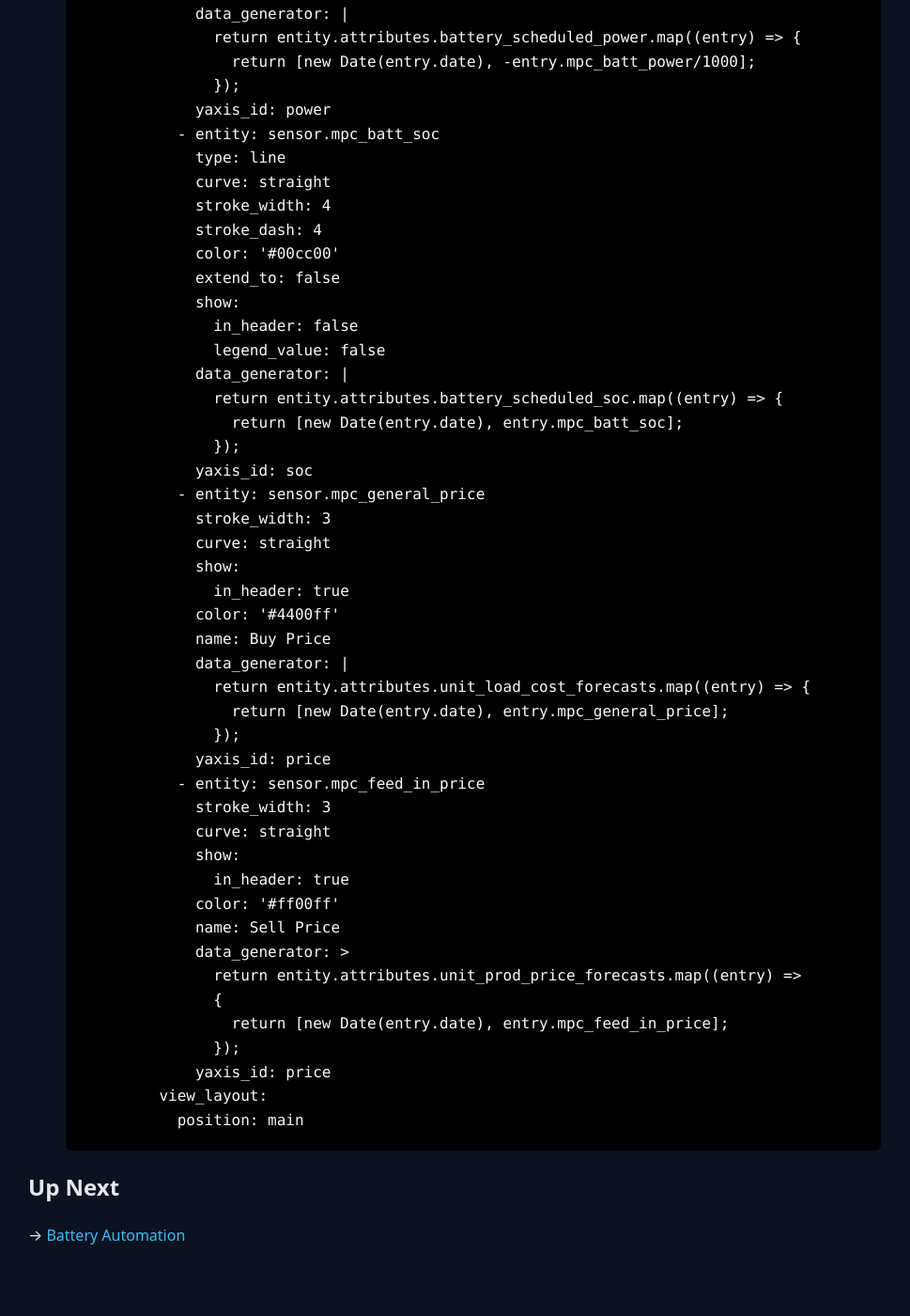
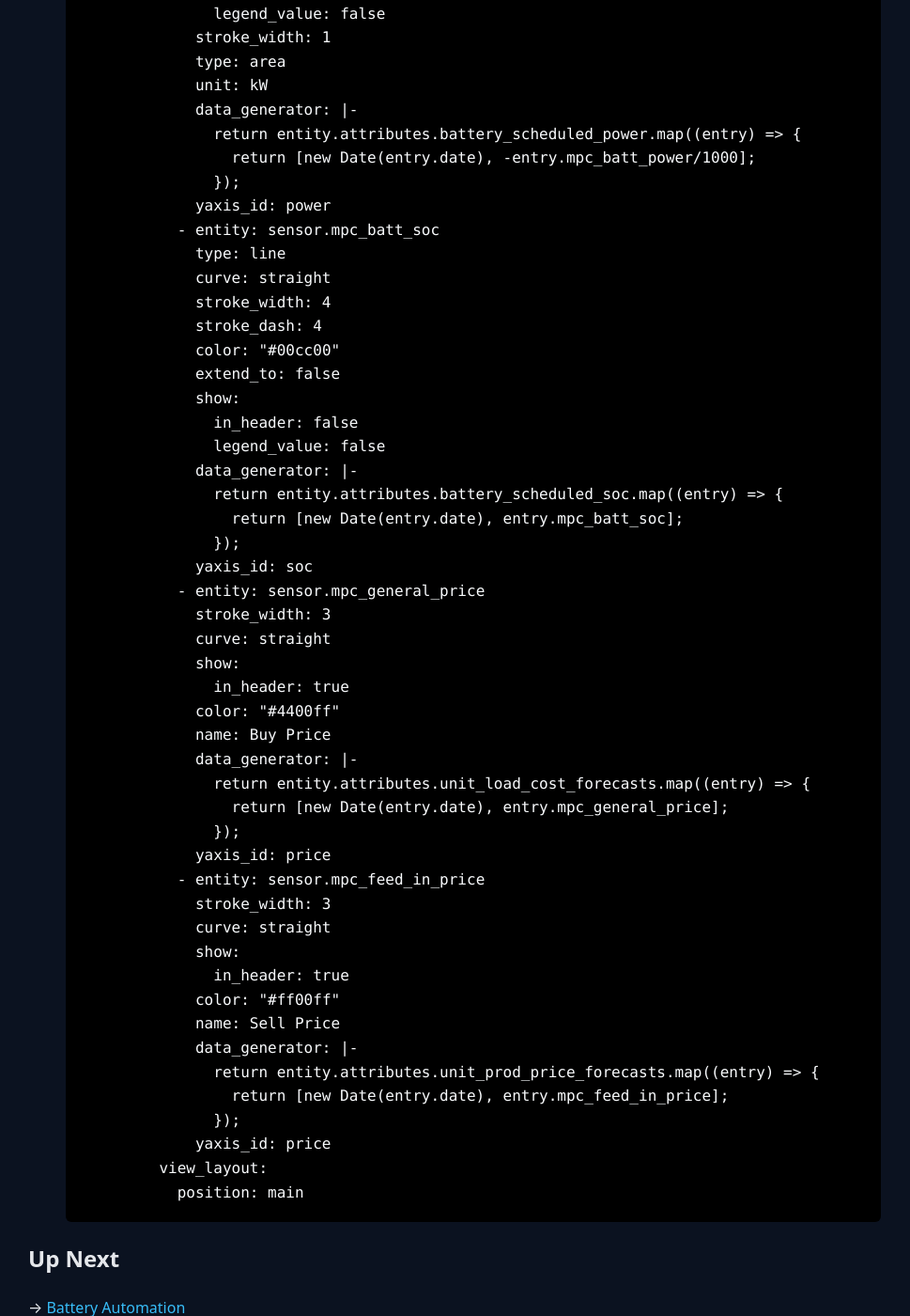
Before and after one commit to AnnableLab/annablelab.github.io, a Jekyll site: the page built from pages/dashboard.md, in a window 1280 px wide and 1400 px high, scrolled down 3176 px. Shown: the whole window at 94% size, without its empty margins (136-1105 px from the left). Built offline with Jekyll 4.4.1, drawn with Linux system fonts in a browser that asks for light colours; our own code applies the rules of GitHub Pages for plain Markdown files; before the commit the page ends 4543 px from its top, so only the background shows below that; some of the changed text lies outside the part shown.

Commit message:
Correct power units in chart to kW

```diff
--- a/_includes/dashboard.yaml
+++ b/_includes/dashboard.yaml
@@ -64,12 +64,13 @@
           - entity: sensor.mpc_pv_power
             curve: straight
             type: area
-            color: '#fc0'
+            color: "#fc0"
             extend_to: false
             show:
               in_header: false
               legend_value: false
-            data_generator: |
+            unit: kW
+            data_generator: |-
               return entity.attributes.forecasts.map((entry) => {
                 return [new Date(entry.date), entry.mpc_pv_power/1000];
               });
@@ -77,39 +78,42 @@
           - entity: sensor.mpc_load_power
             curve: stepline
             type: area
-            color: '#a0f'
+            color: "#a0f"
             extend_to: false
             show:
               in_header: false
               legend_value: false
-            data_generator: |
+            unit: kW
+            data_generator: |-
               return entity.attributes.forecasts.map((entry) => {
                 return [new Date(entry.date), -entry.mpc_load_power/1000];
               });
             yaxis_id: power
           - entity: sensor.mpc_grid_power
             curve: stepline
-            color: '#1af'
+            color: "#1af"
             type: area
             extend_to: false
             show:
               in_header: false
               legend_value: false
-            data_generator: |
+            unit: kW
+            data_generator: |-
               return entity.attributes.forecasts.map((entry) => {
                 return [new Date(entry.date), -entry.mpc_grid_power/1000];
               });
             yaxis_id: power
           - entity: sensor.mpc_batt_power
             curve: stepline
-            color: '#00bb84'
+            color: "#00bb84"
             extend_to: false
             show:
               in_header: false
               legend_value: false
             stroke_width: 1
             type: area
-            data_generator: |
+            unit: kW
+            data_generator: |-
               return entity.attributes.battery_scheduled_power.map((entry) => {
                 return [new Date(entry.date), -entry.mpc_batt_power/1000];
               });
@@ -119,12 +123,12 @@
             curve: straight
             stroke_width: 4
             stroke_dash: 4
-            color: '#00cc00'
+            color: "#00cc00"
             extend_to: false
             show:
               in_header: false
               legend_value: false
-            data_generator: |
+            data_generator: |-
               return entity.attributes.battery_scheduled_soc.map((entry) => {
                 return [new Date(entry.date), entry.mpc_batt_soc];
               });
@@ -134,9 +138,9 @@
             curve: straight
             show:
               in_header: true
-            color: '#4400ff'
+            color: "#4400ff"
             name: Buy Price
-            data_generator: |
+            data_generator: |-
               return entity.attributes.unit_load_cost_forecasts.map((entry) => {
                 return [new Date(entry.date), entry.mpc_general_price];
               });
@@ -146,11 +150,10 @@
             curve: straight
             show:
               in_header: true
-            color: '#ff00ff'
+            color: "#ff00ff"
             name: Sell Price
-            data_generator: >
-              return entity.attributes.unit_prod_price_forecasts.map((entry) =>
-              {
+            data_generator: |-
+              return entity.attributes.unit_prod_price_forecasts.map((entry) => {
                 return [new Date(entry.date), entry.mpc_feed_in_price];
               });
             yaxis_id: price
```
